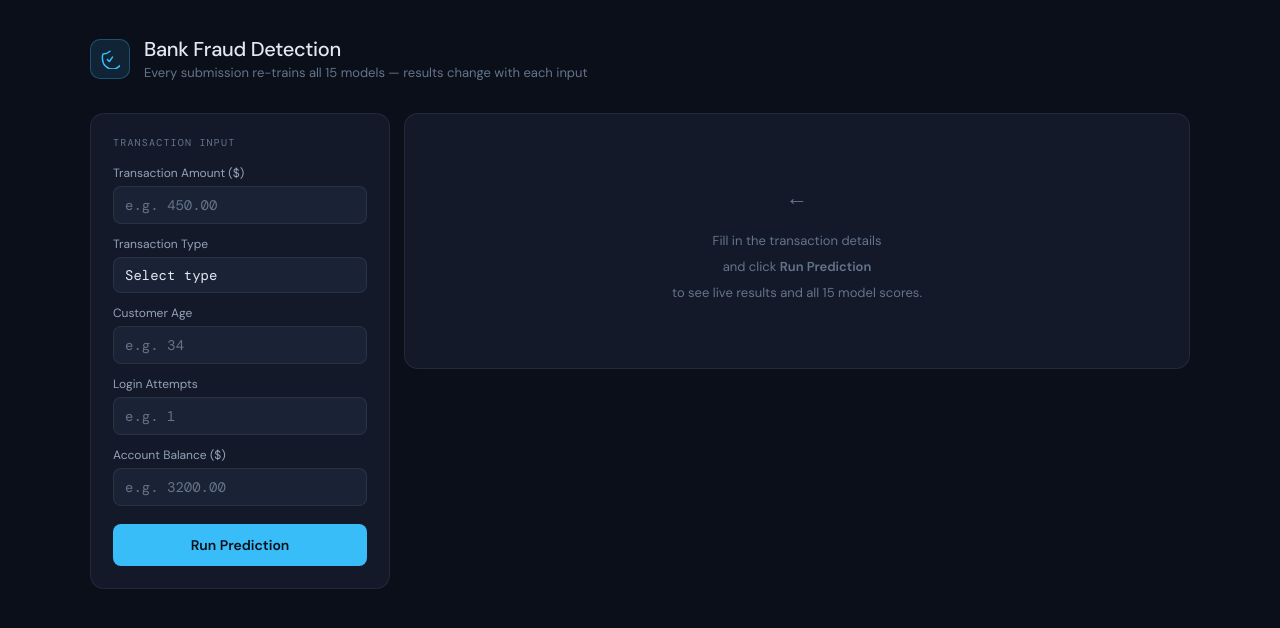
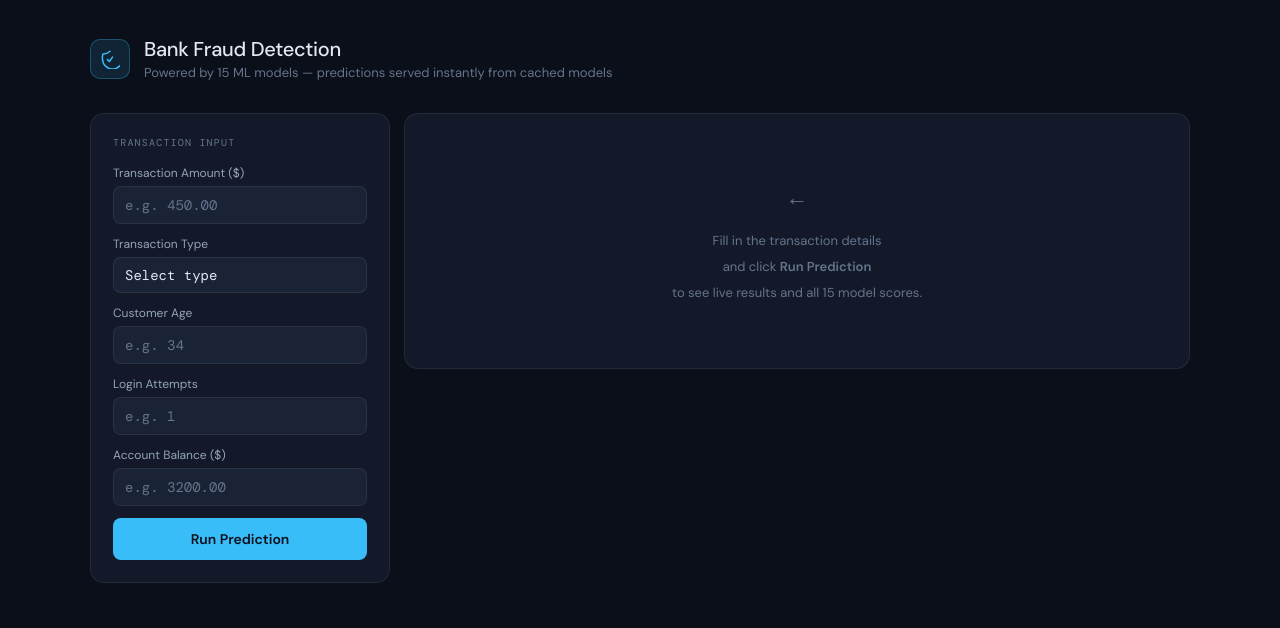
Before and after one commit to PrajwalK2702/Fog, a Flask app: page / in a window 1280 px wide. Shown: the top 628 px of the page. Run offline with Flask 3, Linux system fonts and the light colour scheme.

Commit message:
Improve: model caching, class_weight, loading spinner, requirements.txt, .gitignore, README.md

```diff
--- a/app.py
+++ b/app.py
@@ -26,28 +26,32 @@ app = Flask(__name__)
 
 # ── Config ───────────────────────────────────────────────────────────────────
 DATA_PATH = os.path.join(os.path.dirname(os.path.abspath(__file__)), 'bank_transactions_data.csv')
+DEBUG     = os.getenv('FLASK_DEBUG', 'false').lower() == 'true'
 GRAPH_BUF = None
 
+# ── Model cache (trained once at startup, reused per request) ───────────────
+_cache = {'scaler': None, 'models': None, 'Xte': None, 'yte': None}
+
 MODELS_DEF = [
-    ("Logistic Regression",  LogisticRegression(max_iter=500)),
-    ("Decision Tree",        DecisionTreeClassifier(max_depth=6)),
-    ("Random Forest",        RandomForestClassifier(n_estimators=80)),
+    ("Logistic Regression",  LogisticRegression(max_iter=500, class_weight='balanced')),
+    ("Decision Tree",        DecisionTreeClassifier(max_depth=6, class_weight='balanced')),
+    ("Random Forest",        RandomForestClassifier(n_estimators=80, class_weight='balanced')),
     ("Gradient Boosting",    GradientBoostingClassifier(n_estimators=80)),
     ("AdaBoost",             AdaBoostClassifier(n_estimators=60)),
-    ("Extra Trees",          ExtraTreesClassifier(n_estimators=80)),
+    ("Extra Trees",          ExtraTreesClassifier(n_estimators=80, class_weight='balanced')),
     ("Bagging",              BaggingClassifier(n_estimators=60)),
     ("K-Nearest Neighbors",  KNeighborsClassifier(n_neighbors=7)),
-    ("SVM (RBF)",            SVC(probability=True)),
+    ("SVM (RBF)",            SVC(probability=True, class_weight='balanced')),
     ("Naive Bayes",          GaussianNB()),
     ("LDA",                  LinearDiscriminantAnalysis()),
     ("QDA",                  QuadraticDiscriminantAnalysis()),
-    ("Ridge Classifier",     RidgeClassifier()),
-    ("SGD Classifier",       SGDClassifier(max_iter=500, loss='modified_huber')),
+    ("Ridge Classifier",     RidgeClassifier(class_weight='balanced')),
+    ("SGD Classifier",       SGDClassifier(max_iter=500, loss='modified_huber', class_weight='balanced')),
     ("Voting Ensemble",      None),
 ]
 
 
-# ── Data helpers ─────────────────────────────────────────────────────────────
+# ── Data loader ──────────────────────────────────────────────────────────────
 def load_data():
     df = pd.read_csv(DATA_PATH)
     le = LabelEncoder()
@@ -67,18 +71,19 @@ def load_data():
     return df[features].values, df['Fraud'].values
 
 
-# ── Model runner ─────────────────────────────────────────────────────────────
-def run_models(X, y, input_vec):
+# ── One-time model training (cached) ────────────────────────────────────────
+def build_cache():
+    """Train all models once and store in _cache. Called at startup."""
+    print("  Training all 15 models (one-time)...")
+    X, y = load_data()
     X_train, X_test, y_train, y_test = train_test_split(
-        X, y, test_size=0.25, random_state=np.random.randint(0, 9999)
+        X, y, test_size=0.25, random_state=42
     )
     scaler = StandardScaler()
     Xtr    = scaler.fit_transform(X_train)
     Xte    = scaler.transform(X_test)
-    inp    = scaler.transform([input_vec])
 
-    results, trained = [], {}
-
+    trained = {}
     for name, clf in MODELS_DEF:
         if clf is None:
             clf = VotingClassifier(
@@ -91,16 +96,35 @@ def run_models(X, y, input_vec):
             )
         clf = copy.deepcopy(clf)
         clf.fit(Xtr, y_train)
+        trained[name] = clf
+
+    _cache['scaler']  = scaler
+    _cache['models']  = trained
+    _cache['Xte']     = Xte
+    _cache['yte']     = y_test
+    print("  Models ready.")
+
+
+# ── Per-request prediction using cached models ────────────────────────────
+def run_predictions(input_vec):
+    """Use cached trained models to predict on a new input vector."""
+    scaler  = _cache['scaler']
+    trained = _cache['models']
+    Xte     = _cache['Xte']
+    yte     = _cache['yte']
+    inp     = scaler.transform([input_vec])
+
+    results = []
+    for name, _ in MODELS_DEF:
+        clf    = trained[name]
         y_pred = clf.predict(Xte)
         pred   = int(clf.predict(inp)[0])
-        trained[name] = clf
-
         results.append({
             'name':       name,
-            'accuracy':   accuracy_score(y_test, y_pred),
-            'precision':  precision_score(y_test, y_pred, zero_division=0),
-            'recall':     recall_score(y_test, y_pred, zero_division=0),
-            'f1':         f1_score(y_test, y_pred, zero_division=0),
+            'accuracy':   accuracy_score(yte, y_pred),
+            'precision':  precision_score(yte, y_pred, zero_division=0),
+            'recall':     recall_score(yte, y_pred, zero_division=0),
+            'f1':         f1_score(yte, y_pred, zero_division=0),
             'prediction': pred,
         })
 
@@ -174,9 +198,8 @@ def index():
             login   = int(ctx['login'])
             balance = float(ctx['balance'])
 
-            X, y      = load_data()
             input_vec = [amount, t_type, age, login, balance]
-            report    = run_models(X, y, input_vec)
+            report    = run_predictions(input_vec)
 
             best              = report[0]
             ctx['best_model'] = best['name']
@@ -208,7 +231,9 @@ def index():
     return render_template('index.html', **ctx)
 
 
+# ── Startup ──────────────────────────────────────────────────────────────────
 if __name__ == '__main__':
     print("\n  Bank Fraud Detection server starting...")
+    build_cache()
     print("  Open this in your browser: http://127.0.0.1:5000\n")
-    app.run(debug=True)
+    app.run(debug=DEBUG)
--- /dev/null
+++ b/requirements.txt
@@ -0,0 +1,5 @@
+flask
+pandas
+numpy
+matplotlib
+scikit-learn
--- a/static/style.css
+++ b/static/style.css
@@ -2,26 +2,26 @@
 *, *::before, *::after { box-sizing: border-box; margin: 0; padding: 0; }
 
 :root {
-  --bg:           #0b0f1a;
-  --surface:      #131929;
-  --surface2:     #1a2236;
-  --border:       rgba(255, 255, 255, 0.07);
+  --bg:            #0b0f1a;
+  --surface:       #131929;
+  --surface2:      #1a2236;
+  --border:        rgba(255, 255, 255, 0.07);
   --border-accent: rgba(56, 189, 248, 0.3);
 
-  --blue:         #38bdf8;
-  --blue-dim:     rgba(56, 189, 248, 0.12);
-  --green:        #4ade80;
-  --green-dim:    rgba(74, 222, 128, 0.08);
-  --red:          #f87171;
-  --red-dim:      rgba(248, 113, 113, 0.08);
-  --amber:        #fbbf24;
+  --blue:          #38bdf8;
+  --blue-dim:      rgba(56, 189, 248, 0.12);
+  --green:         #4ade80;
+  --green-dim:     rgba(74, 222, 128, 0.08);
+  --red:           #f87171;
+  --red-dim:       rgba(248, 113, 113, 0.08);
+  --amber:         #fbbf24;
 
-  --text:         #e2e8f0;
-  --text-muted:   #64748b;
-  --text-dim:     #94a3b8;
+  --text:          #e2e8f0;
+  --text-muted:    #64748b;
+  --text-dim:      #94a3b8;
 
-  --mono:         'DM Mono', monospace;
-  --sans:         'DM Sans', sans-serif;
+  --mono:          'DM Mono', monospace;
+  --sans:          'DM Sans', sans-serif;
 }
 
 body {
@@ -33,7 +33,7 @@ body {
 }
 
 /* ── Layout ───────────────────────────────────────────────────────────────── */
-.page        { max-width: 1100px; margin: 0 auto; }
+.page { max-width: 1100px; margin: 0 auto; }
 
 .top {
   display: grid;
@@ -100,10 +100,10 @@ body {
   transition:         border-color 0.2s;
   -webkit-appearance: none;
 }
-.field input::placeholder   { color: var(--text-muted); }
+.field input::placeholder { color: var(--text-muted); }
 .field input:focus,
-.field select:focus          { border-color: var(--border-accent); }
-.field select option        { background: var(--surface2); }
+.field select:focus        { border-color: var(--border-accent); }
+.field select option       { background: var(--surface2); }
 
 .submit-btn {
   width:         100%;
@@ -118,9 +118,26 @@ body {
   cursor:        pointer;
   margin-top:    6px;
   transition:    opacity 0.2s, transform 0.1s;
+  display:       flex;
+  align-items:   center;
+  justify-content: center;
+  gap:           8px;
 }
-.submit-btn:hover  { opacity: 0.85; }
-.submit-btn:active { transform: scale(0.98); }
+.submit-btn:hover           { opacity: 0.85; }
+.submit-btn:active          { transform: scale(0.98); }
+.submit-btn:disabled        { opacity: 0.6; cursor: not-allowed; }
+
+/* ── Spinner ─────────────────────────────────────────────────────────────── */
+@keyframes spin { to { transform: rotate(360deg); } }
+.spinner {
+  width:  14px;
+  height: 14px;
+  border: 2px solid rgba(11,15,26,0.3);
+  border-top-color: #0b0f1a;
+  border-radius: 50%;
+  animation: spin 0.7s linear infinite;
+  display: inline-block;
+}
 
 /* ── Result Box ───────────────────────────────────────────────────────────── */
 .result-box {
@@ -132,11 +149,11 @@ body {
 .result-box.fraud { background: var(--red-dim);   border-color: rgba(248, 113, 113, 0.25); }
 
 .verdict {
-  font-size:   20px;
-  font-weight: 600;
-  display:     flex;
-  align-items: center;
-  gap:         9px;
+  font-size:     20px;
+  font-weight:   600;
+  display:       flex;
+  align-items:   center;
+  gap:           9px;
   margin-bottom: 4px;
 }
 .safe  .verdict { color: var(--green); }
@@ -166,7 +183,7 @@ body {
   gap:                   8px;
   margin-bottom:         14px;
 }
-.di    { background: rgba(255, 255, 255, 0.04); border-radius: 7px; padding: 8px 10px; }
+.di     { background: rgba(255, 255, 255, 0.04); border-radius: 7px; padding: 8px 10px; }
 .di .dl { font-size: 11px; color: var(--text-muted); margin-bottom: 2px; }
 .di .dv { font-family: var(--mono); font-size: 14px; font-weight: 500; }
 
@@ -205,8 +222,8 @@ body {
 }
 
 /* ── Table ────────────────────────────────────────────────────────────────── */
-.tbl-wrap    { overflow-x: auto; }
-table        { width: 100%; border-collapse: collapse; font-size: 13px; }
+.tbl-wrap { overflow-x: auto; }
+table     { width: 100%; border-collapse: collapse; font-size: 13px; }
 thead th {
   font-family:    var(--mono);
   font-size:      10px;
@@ -222,8 +239,8 @@ tbody tr            { border-bottom: 1px solid var(--border); transition: backgr
 tbody tr:hover      { background: var(--surface2); }
 tbody tr:last-child { border-bottom: none; }
 tbody tr.best       { background: rgba(56, 189, 248, 0.05); }
-td    { padding: 10px 13px; font-family: var(--mono); font-size: 13px; }
-td.nm { font-family: var(--sans); font-size: 13px; color: var(--text-dim); }
+td     { padding: 10px 13px; font-family: var(--mono); font-size: 13px; }
+td.nm  { font-family: var(--sans); font-size: 13px; color: var(--text-dim); }
 td.nm .star { color: var(--blue); margin-left: 5px; font-size: 12px; }
 
 /* ── Score Pills ──────────────────────────────────────────────────────────── */
@@ -239,7 +256,7 @@ td.nm .star { color: var(--blue); margin-left: 5px; font-size: 12px; }
 .pl { background: rgba(248, 113, 113, 0.12); color: #f87171; }
 
 /* ── Graph Card ───────────────────────────────────────────────────────────── */
-.graph-card          { margin-top: 14px; }
+.graph-card     { margin-top: 14px; }
 .graph-card img {
   width:         100%;
   border-radius: 10px;
--- a/templates/index.html
+++ b/templates/index.html
@@ -22,7 +22,7 @@
     </div>
     <div>
       <h1>Bank Fraud Detection</h1>
-      <p>Every submission re-trains all 15 models — results change with each input</p>
+      <p>Powered by 15 ML models &mdash; predictions served instantly from cached models</p>
     </div>
   </div>
 
@@ -32,7 +32,7 @@
     <!-- Transaction Form -->
     <div class="card">
       <div class="card-title">Transaction Input</div>
-      <form method="POST">
+      <form method="POST" id="predict-form">
 
         <div class="field">
           <label for="amount">Transaction Amount ($)</label>
@@ -44,10 +44,10 @@
           <label for="type">Transaction Type</label>
           <select id="type" name="type" required>
             <option value="" disabled {% if not sel_type %}selected{% endif %}>Select type</option>
-            <option value="0" {% if sel_type=='0' %}selected{% endif %}>0 — Debit</option>
-            <option value="1" {% if sel_type=='1' %}selected{% endif %}>1 — Credit</option>
-            <option value="2" {% if sel_type=='2' %}selected{% endif %}>2 — Transfer</option>
-            <option value="3" {% if sel_type=='3' %}selected{% endif %}>3 — Payment</option>
+            <option value="0" {% if sel_type=='0' %}selected{% endif %}>0 &mdash; Debit</option>
+            <option value="1" {% if sel_type=='1' %}selected{% endif %}>1 &mdash; Credit</option>
+            <option value="2" {% if sel_type=='2' %}selected{% endif %}>2 &mdash; Transfer</option>
+            <option value="3" {% if sel_type=='3' %}selected{% endif %}>3 &mdash; Payment</option>
           </select>
         </div>
 
@@ -69,7 +69,7 @@
                  placeholder="e.g. 3200.00" required value="{{ balance }}">
         </div>
 
-        <button type="submit" class="submit-btn">Run Prediction</button>
+        <button type="submit" class="submit-btn" id="submit-btn">Run Prediction</button>
       </form>
     </div>
 
@@ -89,7 +89,7 @@
 
           <div class="verdict-sub">
             {% if is_fraud %}
-              High-risk signals detected — block and escalate for review.
+              High-risk signals detected &mdash; block and escalate for review.
             {% else %}
               Transaction appears legitimate. Low risk signals detected.
             {% endif %}
@@ -130,7 +130,7 @@
 
   <!-- Model Results Table -->
   {% if report_data %}
-  <div class="section-label">All 15 Models — Sorted by Accuracy</div>
+  <div class="section-label">All 15 Models &mdash; Sorted by Accuracy</div>
   <div class="card">
     <div class="tbl-wrap">
       <table>
@@ -171,5 +171,15 @@
   {% endif %}
 
 </div>
+
+<!-- Loading spinner on submit -->
+<script>
+  document.getElementById('predict-form').addEventListener('submit', function () {
+    const btn = document.getElementById('submit-btn');
+    btn.disabled = true;
+    btn.innerHTML = '<span class="spinner"></span> Running...';
+  });
+</script>
+
 </body>
 </html>
```
Also changed, not shown: README.md (added), 1 other file.
